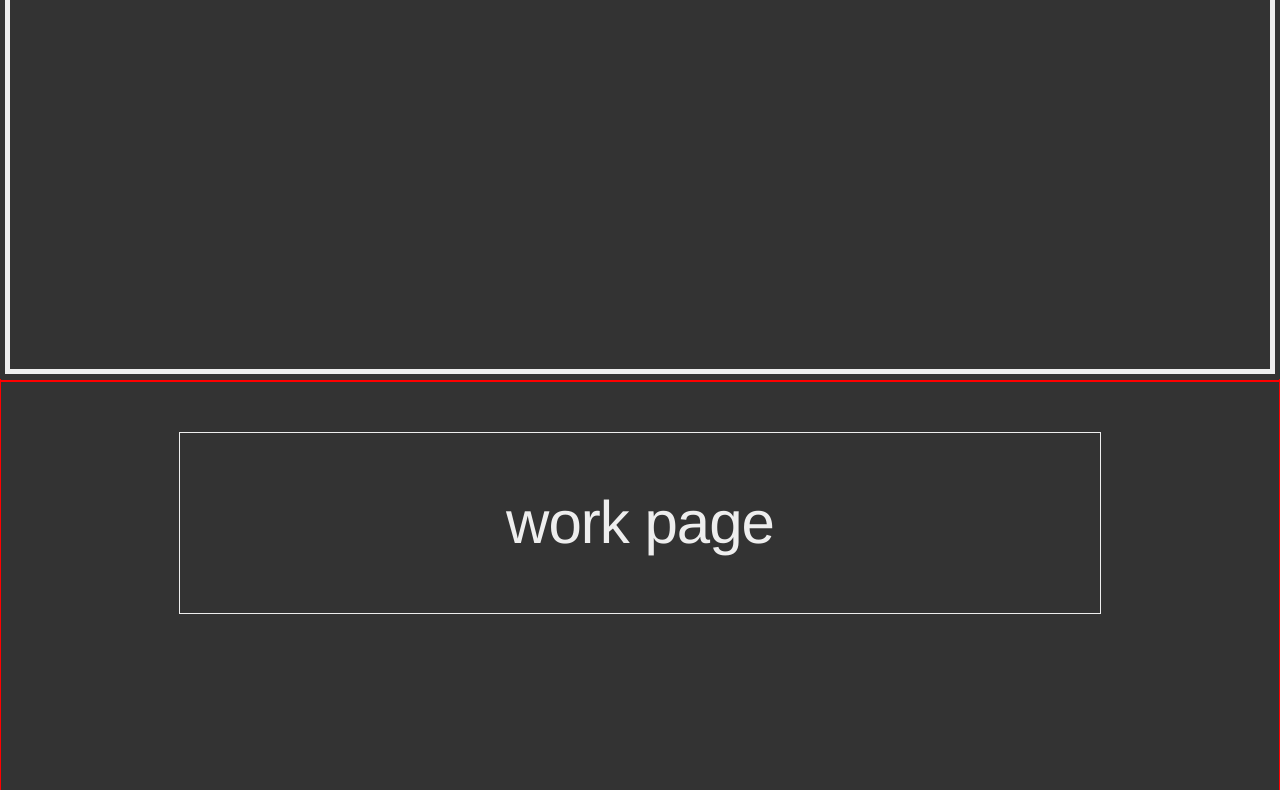
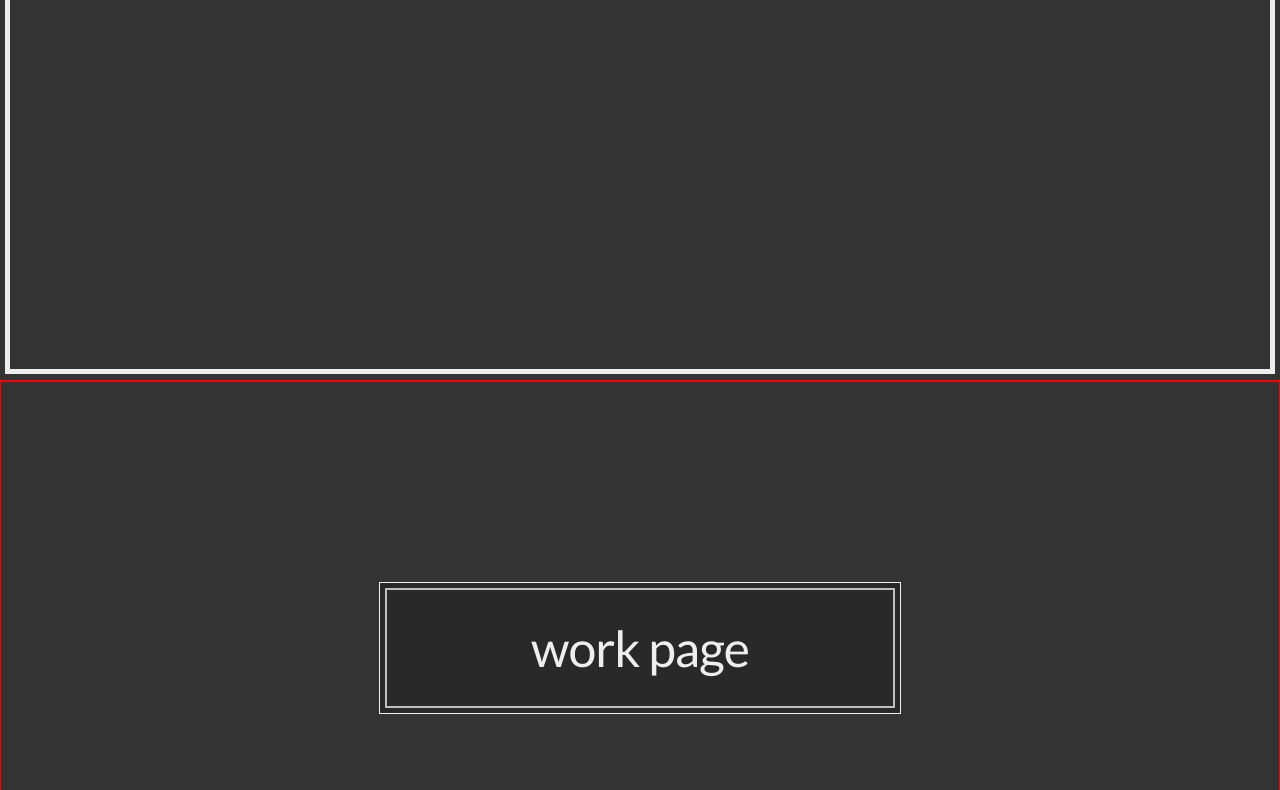
Before and after one commit to coreydunkin/coreydunkin2016, a website: page app/index.html in a window 1280 px wide. Shown: the part 421-1211 px from the top of the page. Drawn offline with nearby package versions, Linux system fonts and the light colour scheme; files that its build step writes are made by us from their sources.

Commit message:
more sguff

```diff
--- a/app/index.html
+++ b/app/index.html
@@ -9,6 +9,8 @@
     <link rel="apple-touch-icon" href="apple-touch-icon.png">
     <!-- Place favicon.ico in the root directory -->
 
+    <link href='https://fonts.googleapis.com/css?family=Lato:400,300italic,300,400italic,700,700italic,100,100italic,900,900italic' rel='stylesheet' type='text/css'>
+    <link href='https://fonts.googleapis.com/css?family=Merriweather:400,300,300italic,400italic,700,700italic,900,900italic' rel='stylesheet' type='text/css'>
     <!-- build:css styles/vendor.css -->
     <link rel="stylesheet" href="bower_components/reset-css/reset.css" />
     <!-- bower:css -->
@@ -40,10 +42,12 @@
 
 
     <div class="home page">
-      <div class="container">
+      <div class="container hero">
+        <h2>lorem</h2>
         <div class="hero-unit">
-          <h1>COREY DUNKIN</h1>
+          <h1>COREY <span>DUNKIN</span></h1>
         </div>
+        <h2>something</h2>
       </div>
     </div>
 
--- a/app/scripts/main.js
+++ b/app/scripts/main.js
@@ -1 +1,12 @@
 console.log('\'Allo \'Allo!');
+
+// get browser height on load
+
+var windowHeight = $(window).height();
+var heroUnitHeight = $('.home .hero').height();
+
+console.log(heroUnitHeight);
+
+$('.hero-unit').css({
+	"marginTop": windowHeight/2 - heroUnitHeight
+});
--- a/app/styles/main.scss
+++ b/app/styles/main.scss
@@ -101,23 +101,69 @@ $offblack: #333333;
 
 body {
   background: $offblack;
-  font-family: 'Helvetica Neue', Helvetica, Arial, sans-serif;
+  font-family: 'Lato', Helvetica, Arial, sans-serif;
   color: $offwhite;
+  font-weight: 400;
 }
+
+// custom code
+
+.page {
+  height: 100vh;
+  border: 1px solid red;
+}
+
+.container {
+  max-width: 1200px;
+  width: 100%;
+  margin: 0 auto;
+  display: block;
+  &.hero {
+    h2 {
+      text-align: center;
+      font-family: 'merriweather', serif;
+      font-weight: 400;
+      font-style: italic;
+      font-size: 34px;
+    }
+  }
+}
+
 
 .hero-unit {
   margin: 50px auto 0 auto;
-  width: 800px;
+  //width: 100%;
+  max-width: 400px;
+  //display: inline-block;
+  margin: 0 auto;
   font-size: 18px;
   font-weight: 200;
   line-height: 30px;
   border: 1px solid $offwhite;
-  padding: 60px;
+  padding: 40px 60px;
+  position: relative;
+  margin: 0 auto;
+  background: rgba(0,0,0,0.2);
+  &:before {
+    content: " ";
+    position: absolute;
+    z-index: -1;
+    top: 5px;
+    left: 5px;
+    right: 5px;
+    bottom: 5px;
+    border: 2px solid $offwhite;
+  }
   h1 {
-    font-size: 60px;
+    font-size: 50px;
     line-height: 1;
+    text-align: center;
     letter-spacing: -1px;
-    text-align: center;
+    font-weight: 400;
+    span {
+      font-weight: 200;
+      letter-spacing: -5px;
+    }
   }
 }
 
@@ -142,10 +188,3 @@ body {
 .visually-hidden {
   @extend %visuallyhidden;
 }
-
-// custom code
-
-.page {
-  height: 100vh;
-  border: 1px solid red;
-}
```
